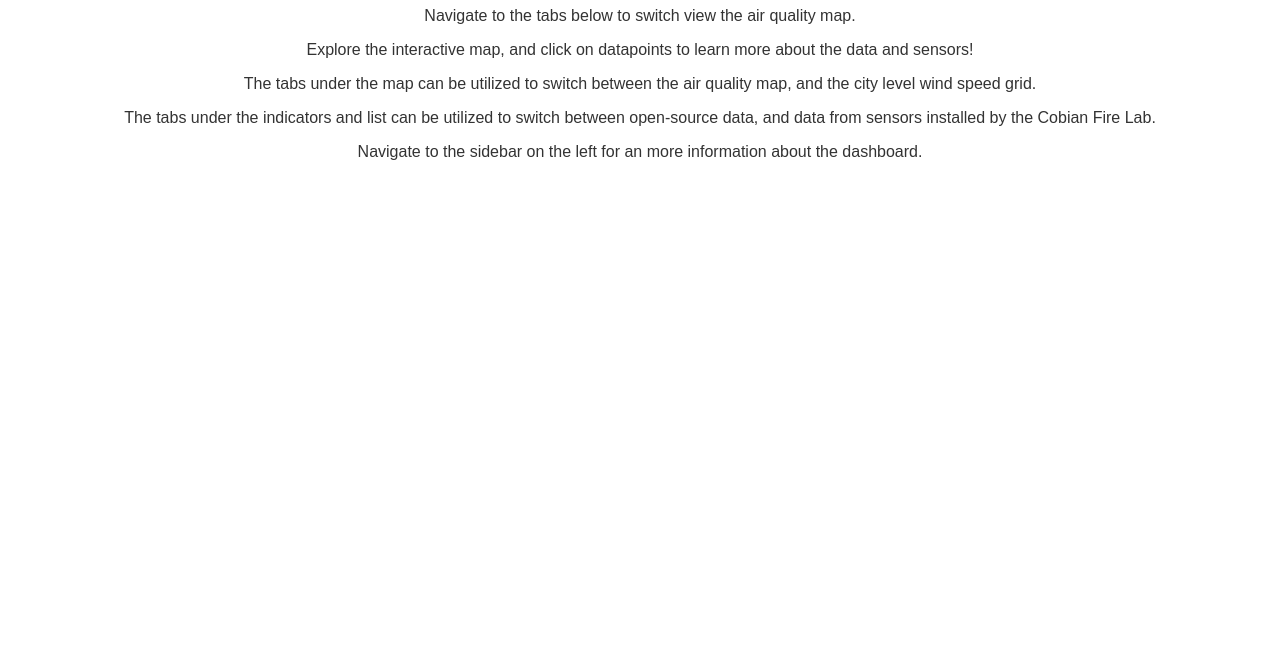
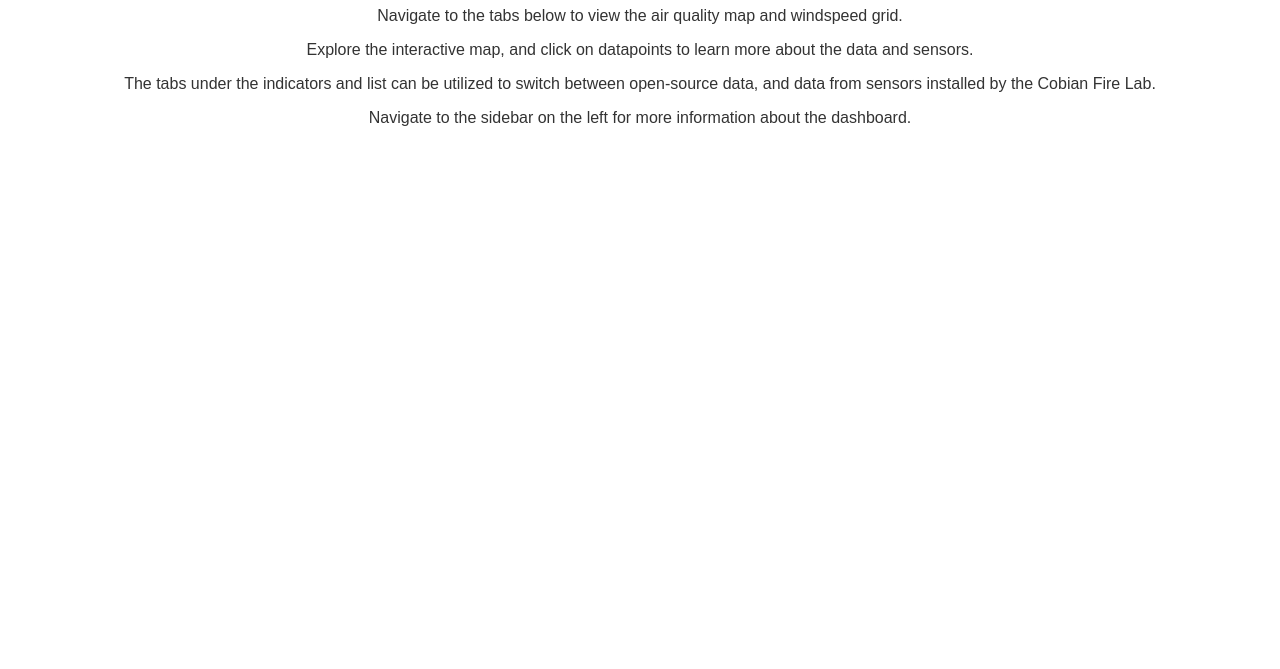
Before and after one commit to Jtsuarez19/AQ-Dashboard, a plain HTML site: page index.html in a window 1280 px wide. Shown: the part 131-800 px from the top of the page. Drawn offline with Linux system fonts and the light colour scheme.

Commit message:
Update index.html

```diff
--- a/index.html
+++ b/index.html
@@ -21,10 +21,9 @@
 </head>
 <body>
     <h1>Welcome to the UC Merced Air Quality Dashboard</h1>
-    <p>Navigate to the tabs below to switch view the air quality map.<p>
-    <p>Explore the interactive map, and click on datapoints to learn more about the data and sensors!</p>
-    <p>The tabs under the map can be utilized to switch between the air quality map, and the city level wind speed grid.</p>
+    <p>Navigate to the tabs below to view the air quality map and windspeed grid.<p>
+    <p>Explore the interactive map, and click on datapoints to learn more about the data and sensors.</p>
     <p>The tabs under the indicators and list can be utilized to switch between open-source data, and data from sensors installed by the Cobian Fire Lab.</p>
-    <p>Navigate to the sidebar on the left for an more information about the dashboard.</p>
+    <p>Navigate to the sidebar on the left for more information about the dashboard.</p>
 </body>
 </html>
```
